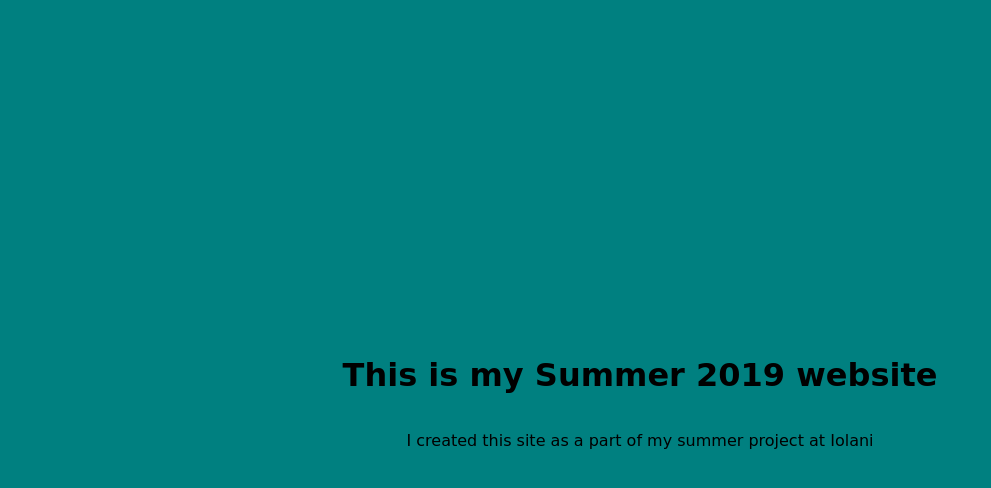
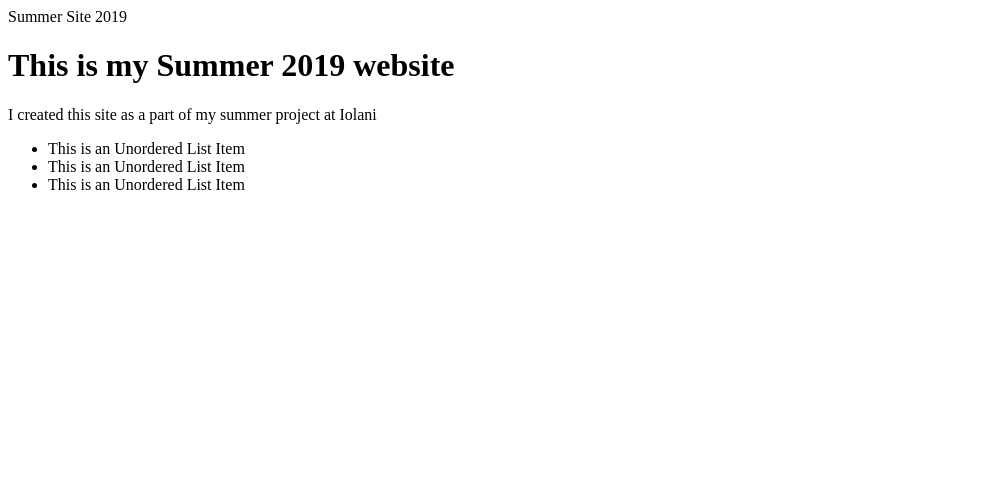
Before and after one commit to iwebstudent04/iwebstudent04.github.io, a plain HTML site: page index.html in a window 1280 px wide. Shown: the whole page, without its empty margins (0-991 px from the left). Drawn offline with Linux system fonts and the light colour scheme.

Commit message:
deleted CSS, added list and HTML essentials

```diff
--- a/index.html
+++ b/index.html
@@ -1,18 +1,10 @@
-<html>
+<!DOCTYPE html>
+<html lang="en">
 
 <head>
-    <title>Summer Site 2019</title>
-
-    <style>
-        Body {
-            font-family: Cursive;
-            display: grid;
-            min-height: 100;
-            align-content: center;
-            text-align: center;
-            background: teal;
-        }
-    </style>
+    <meta charset="utf-8" <title>Summer Site 2019</title>
+    <meta name="description" content="This is my Summer 2019 website." />
+    <meta name="viewport" content="width=device-width, initial-scale=1" />
 
 </head>
 
@@ -20,6 +12,11 @@
     <h1>This is my Summer 2019 website
     </h1>
     <p>I created this site as a part of my summer project at Iolani</p>
+    <ul>
+        <li>This is an Unordered List Item</li>
+        <li>This is an Unordered List Item</li>
+        <li>This is an Unordered List Item</li>
+    </ul>
 </body>
 
 </html>
```
